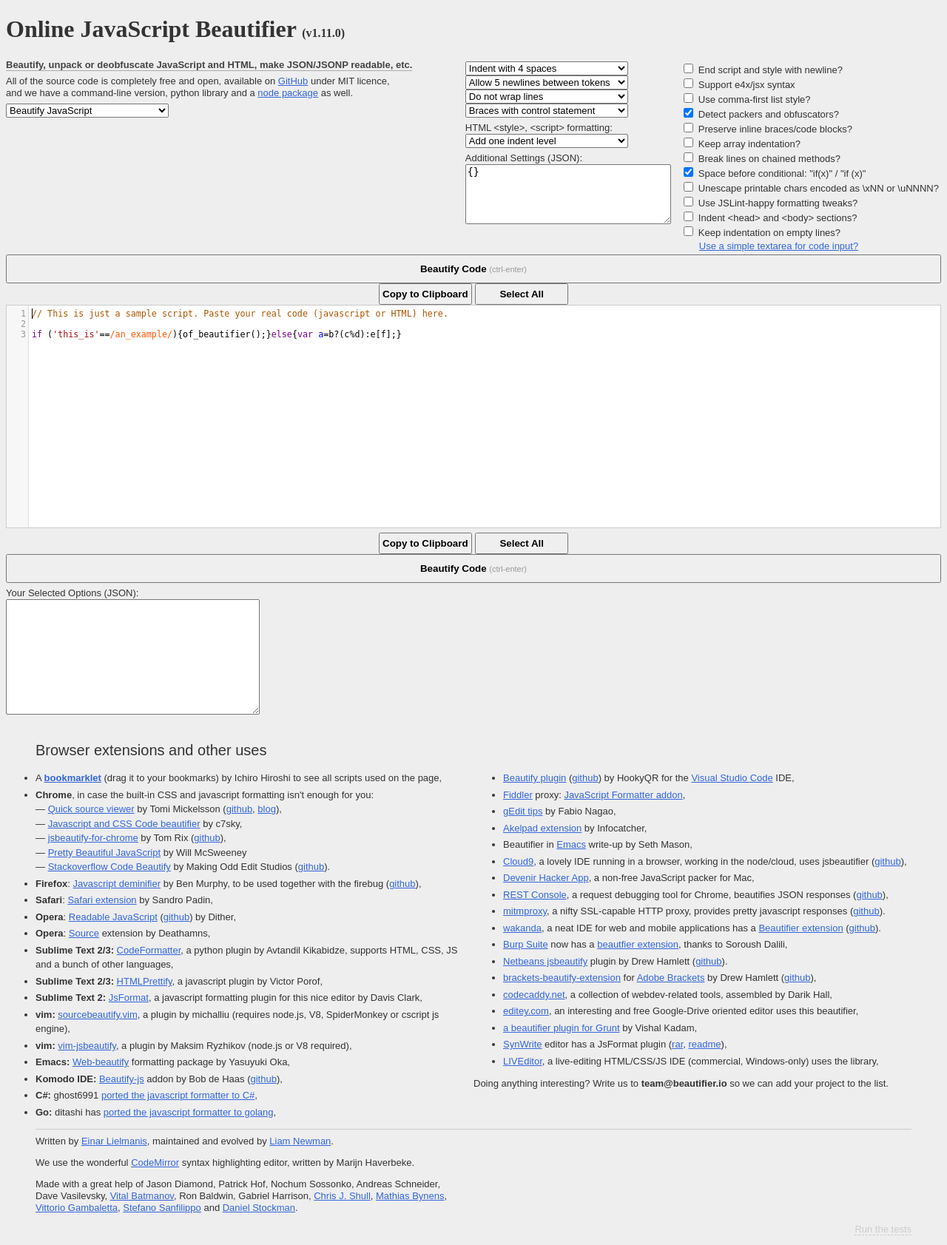
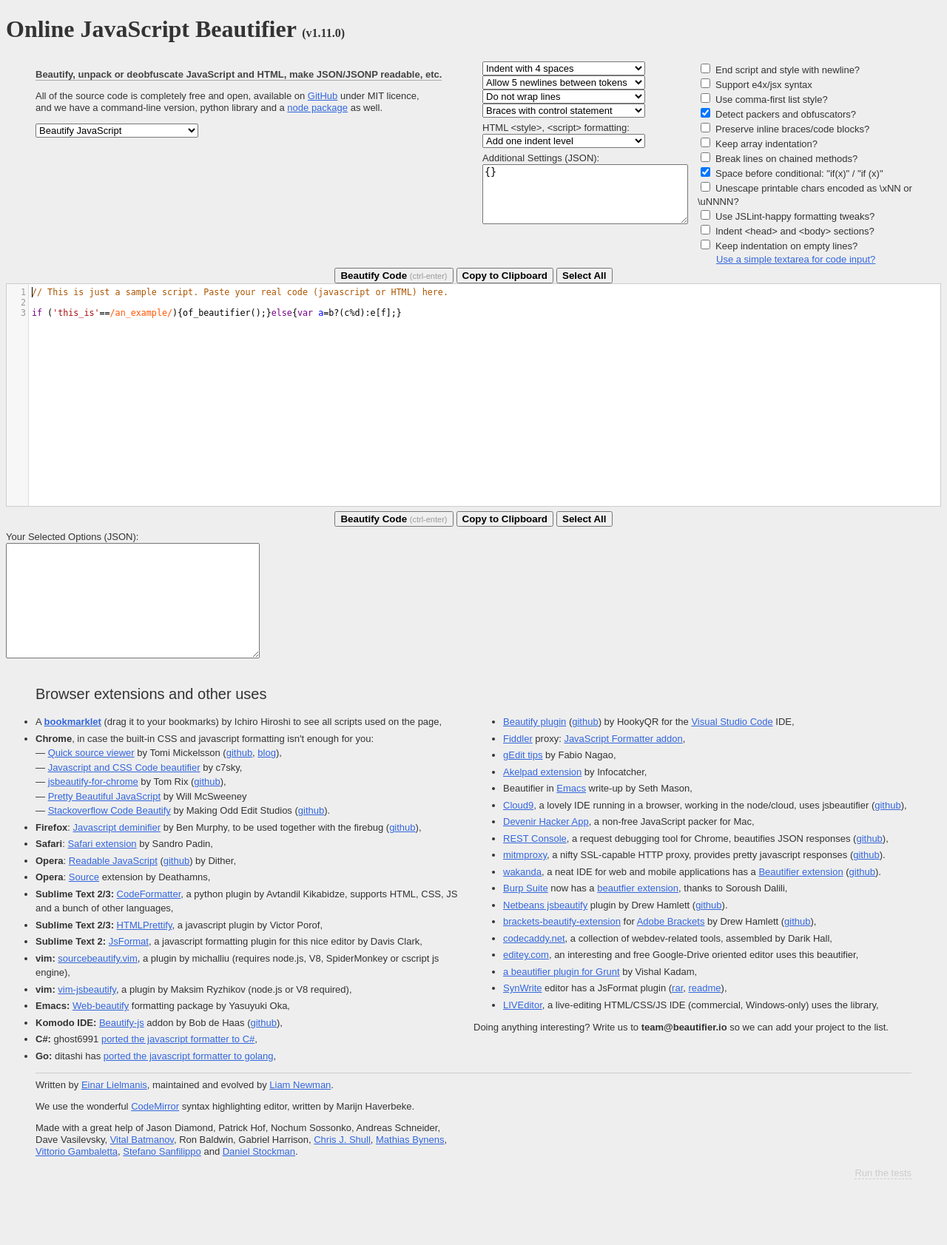
Before and after one commit to beautifier/js-beautify, a PHP site: page / in a window 1280 px wide. Shown: the whole page at 74% size. After the commit the page ends 1594 px from the top, so only its background shows below. Run offline with PHP 8.4, Linux system fonts and the light colour scheme; style sheets or scripts are compiled from the project's sources; some libraries are stand-ins or nearby versions.

Commit message:
Addtional cleanup and simplification

```diff
--- a/index.html
+++ b/index.html
@@ -66,8 +66,8 @@
 
 <body>
   <h1>Online JavaScript Beautifier <span id="version-number"></span></h1>
-
-  <div id="about">
+  <div>
+    <div class="col-6">
       <p>
         <a class="self" href="./">Beautify, unpack or deobfuscate JavaScript and HTML, make JSON/JSONP readable, etc.</a>
       </p>
@@ -83,7 +83,7 @@
         </select>
       </p>
     </div>
-
+    <div class="col-6">
       <table id="options">
         <tr>
           <td>
@@ -175,16 +175,15 @@
             <label for="indent-empty-lines">Keep indentation on empty lines?</label>
             <br><a href="?without-codemirror" class="turn-off-codemirror">Use a simple textarea for code input?</a>
 
-
           </td>
         </tr>
       </table>
+    </div>
+  </div>
 
   <div>
-    <button class="submit"><strong>Beautify Code</strong> <em>(ctrl-enter)</em>
-    </button>
-
     <div style="text-align: center;">
+      <button class="submit"><strong>Beautify Code</strong> <em>(ctrl-enter)</em></button>
       <button class="control" type="button" onclick="copyText()"><strong>Copy to Clipboard</strong></button>
       <button class="control" type="button" onclick="selectAll()"><strong>Select All</strong></button>
     </div>
@@ -192,12 +191,10 @@
     <textarea id="source" rows="30" cols="160"></textarea>
 
     <div style="text-align: center;">
+      <button class="submit"><strong>Beautify Code</strong> <em>(ctrl-enter)</em></button>
       <button class="control" type="button" onclick="copyText()"><strong>Copy to Clipboard</strong></button>
       <button class="control" type="button" onclick="selectAll()"><strong>Select All</strong></button>
-
     </div>
-    <button class="submit"><strong>Beautify Code</strong> <em>(ctrl-enter)</em>
-    </button>
   </div>
 
   <p style="margin:6px 0 0 0">Your Selected Options (JSON):</p>
--- a/web/common-style.css
+++ b/web/common-style.css
@@ -24,8 +24,6 @@ a.turn-off-codemirror {
 }
 
 button.submit {
-  width: 100%;
-  padding: 10px 0;
   cursor: pointer;
   margin: 0;
 }
@@ -37,8 +35,6 @@ button.submit em {
 }
 
 button.control {
-  width: 10%;
-  padding: 5px 0;
   cursor: pointer;
   margin: 0;
 }
@@ -51,10 +47,6 @@ select {
   width: 220px;
 }
 
-table#options {
-  float: right;
-}
-
 table#options td {
   vertical-align: top;
   padding-left: 10px;
@@ -63,14 +55,6 @@ table#options td {
 .col-6 {
   width: 50%;
   float: left;
-}
-
-#about {
-  float: left;
-}
-
-#about p {
-  margin: 0 6px 6px 0;
 }
 
 #version-number {
```
Lines whose indentation alone changed are shown as unchanged.
